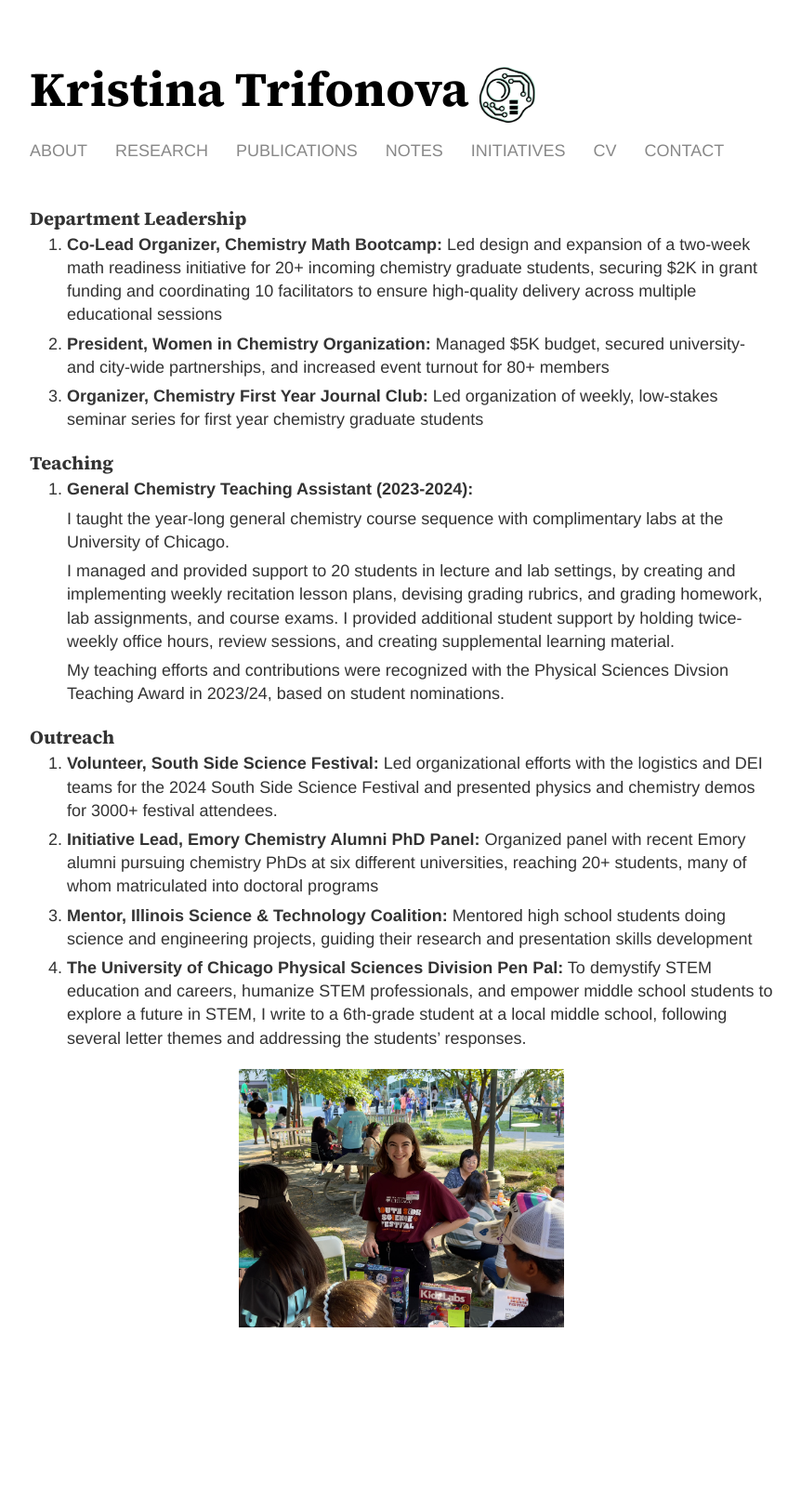
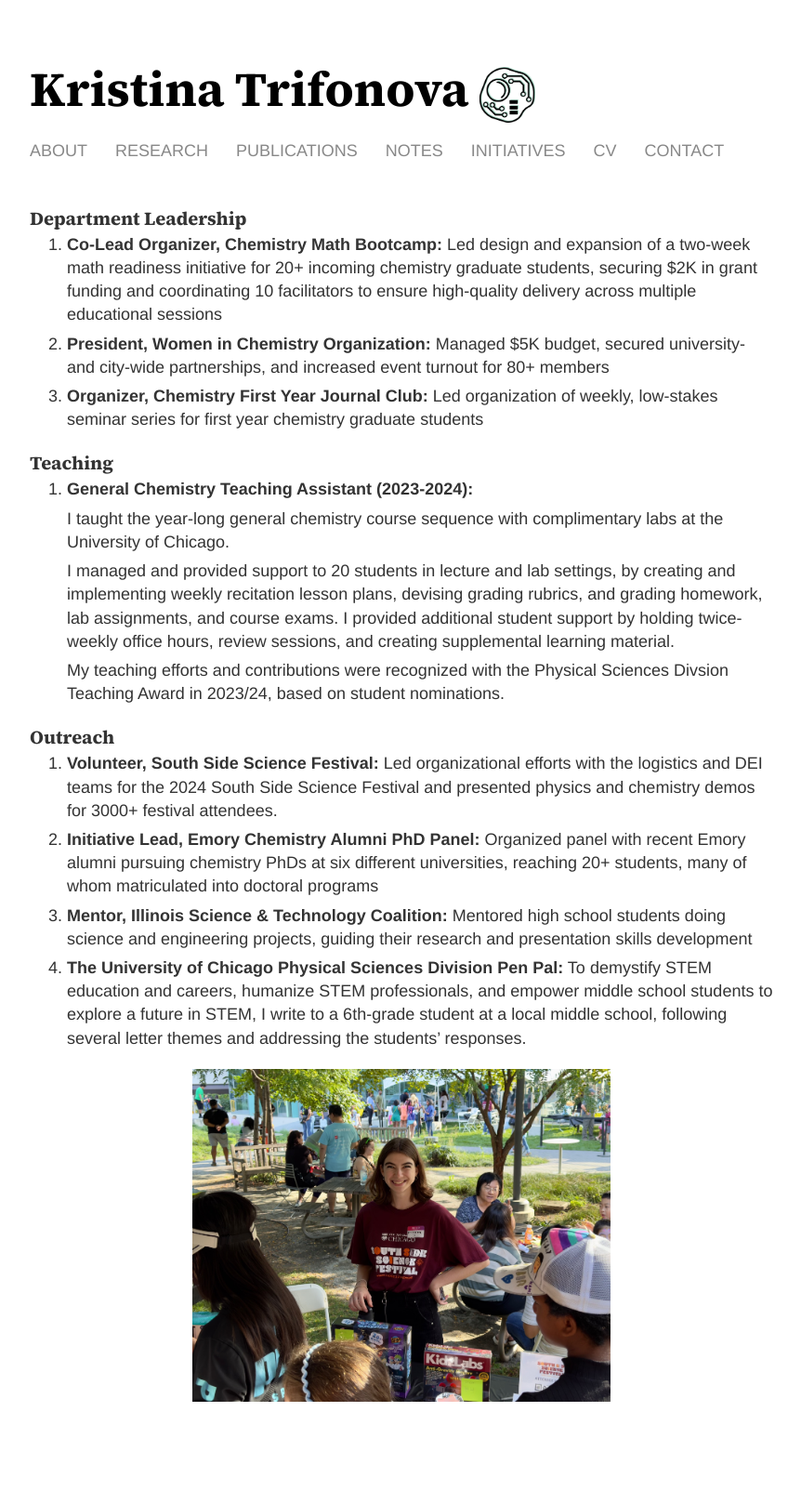
Before and after one commit to k-trifonova/k-trifonova.github.io, a Jekyll site: the page built from initiatives/index.html, in a window 1280 px wide. Shown: the whole page at 93% size, without its empty margins (208-1070 px from the left). Built offline with Jekyll 4.4.1, drawn with Linux system fonts in a browser that asks for light colours; before the commit the page ends 1538 px from its top, so only the background shows below that.

Commit message:
made image ever so slightly bigger

```diff
--- a/initiatives/index.html
+++ b/initiatives/index.html
@@ -37,6 +37,6 @@ title: Kristina Trifonova | Initiatives
 				<li><p><strong>Mentor, Illinois Science & Technology Coalition:</strong> Mentored high school students doing science and engineering projects, guiding their research and presentation skills development</p></li>
 				<li><p><strong>The University of Chicago Physical Sciences Division Pen Pal:</strong> To demystify STEM education and careers, humanize STEM professionals, and empower middle school students to explore a future in STEM, I write to a 6th-grade student at a local middle school, following several letter themes and addressing the students’ responses.</p></li>
 			</ol>
-			<img src="../img/S3F.jpeg" class="s3f_image" alt="volunteering at South Side Science Festival" style="margin: 20px auto; display: block; width: 350px;">
+			<img src="../img/S3F.jpeg" class="s3f_image" alt="volunteering at South Side Science Festival" style="margin: 20px auto; display: block; width: 450px;">
 		<br>
 </div>
```
